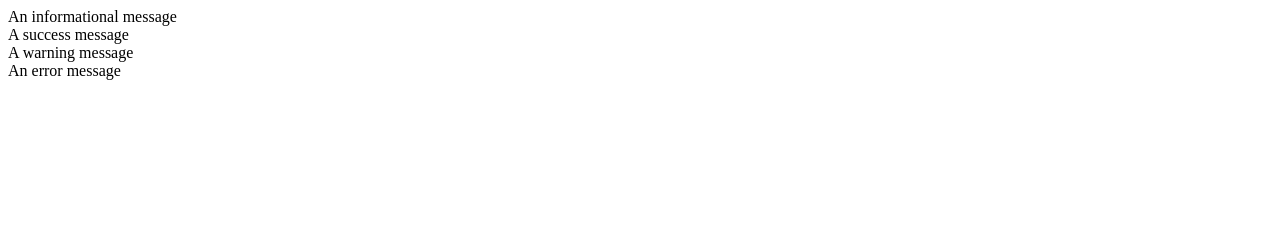
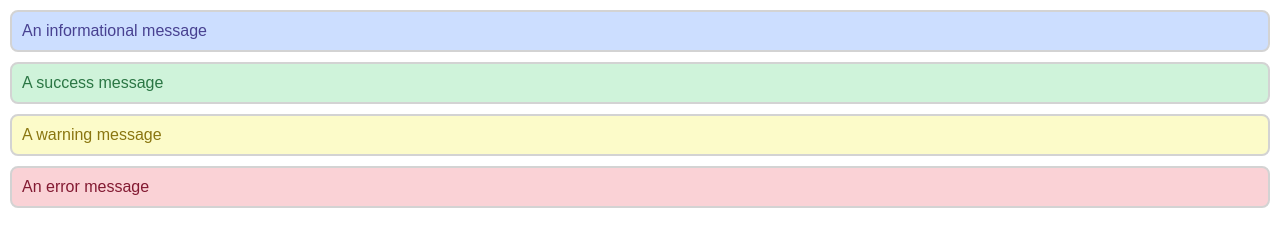
Before and after one commit to jmkrsak/codeup-web-exercises, a website: page messages.html in a window 1280 px wide. Drawn offline with Linux system fonts and the light colour scheme.

Commit message:
login.css messages.css complete

```diff
--- a/css/login.css
+++ b/css/login.css
@@ -1,7 +1,6 @@
 * {
     padding: 0;
     margin: 0;
-    box-sizing: border-box;
 }
 
 body, html {
@@ -70,7 +69,7 @@ fieldset {
     padding-bottom: 4px;
     margin-top: .5em;
     margin-bottom: .5em;
-    width: calc(100% - 2px);
+    width: calc(100% - 4px);
     /* There must be 4px on top of the text and below the text of an input with this class */
     /* It should have a separation of .5em from elements on top of it and below it */
 
--- a/css/messages.css
+++ b/css/messages.css
@@ -0,0 +1,34 @@
+body, html {
+    height: 100%;
+    width: 100%;
+    padding: 0;
+    margin: 0;
+    font-family: Arial, Ubuntu, sans-serif;
+}
+
+.message {
+    padding: 10px;
+    margin: 10px;
+    border: 2px solid lightgrey;
+    border-radius: 8px;
+}
+
+.message-info {
+    color: #484191;
+    background-color: #ccdeff;
+}
+
+.message-success {
+    color: #2b7644;
+    background-color: #cff3da;
+}
+
+.message-warning {
+    color: #8a7610;
+    background-color: #fcfbc9;
+}
+
+.message-error {
+    color: #831a32;
+    background-color: #fad2d6;
+}
```
